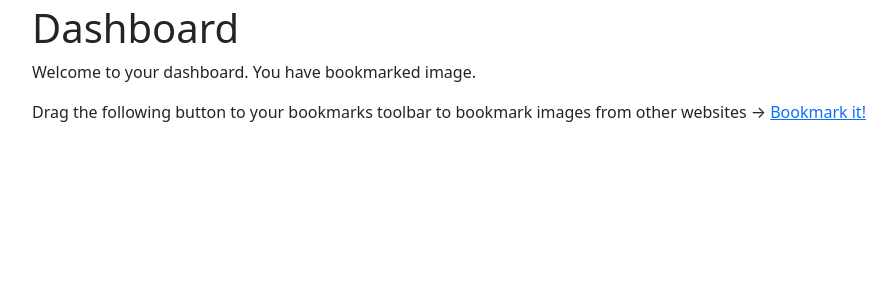
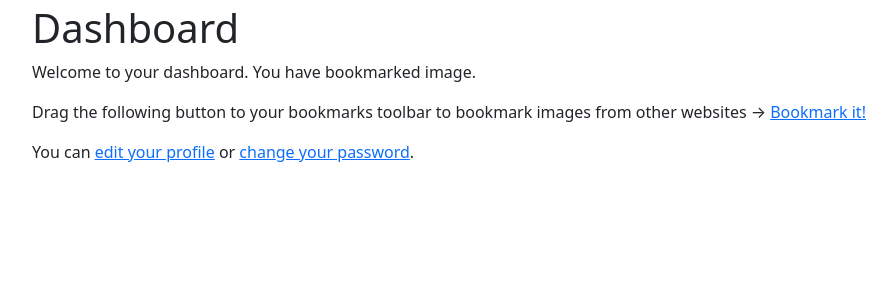
Before and after one commit to kenvilar/django-socmed, a Django app: page /dashboard/ in a window 1280 px wide. Shown: the part 56-356 px from the top of the page, without its empty margins (50-946 px from the left). Run offline with Django 3.2, Linux system fonts and the light colour scheme; parts of the project's set-up code (start-up, migrations or seed data) failed here and were passed over; some libraries are stand-ins or nearby versions.

Commit message:
add some texts

```diff
--- a/django_socmed/templates/pages/dashboard.html
+++ b/django_socmed/templates/pages/dashboard.html
@@ -8,4 +8,6 @@
   {% endwith %}
   <p>Drag the following button to your bookmarks toolbar to bookmark images from other websites → <a
     href="javascript:{% include "images/bookmarklet_launcher.js" %}" class="button">Bookmark it!</a></p>
+  <p>You can <a href="{% url "account_edit" %}">edit your profile</a> or <a
+    href="{% url "account_change_password" %}">change your password</a>.</p>
 {% endblock %}
```
